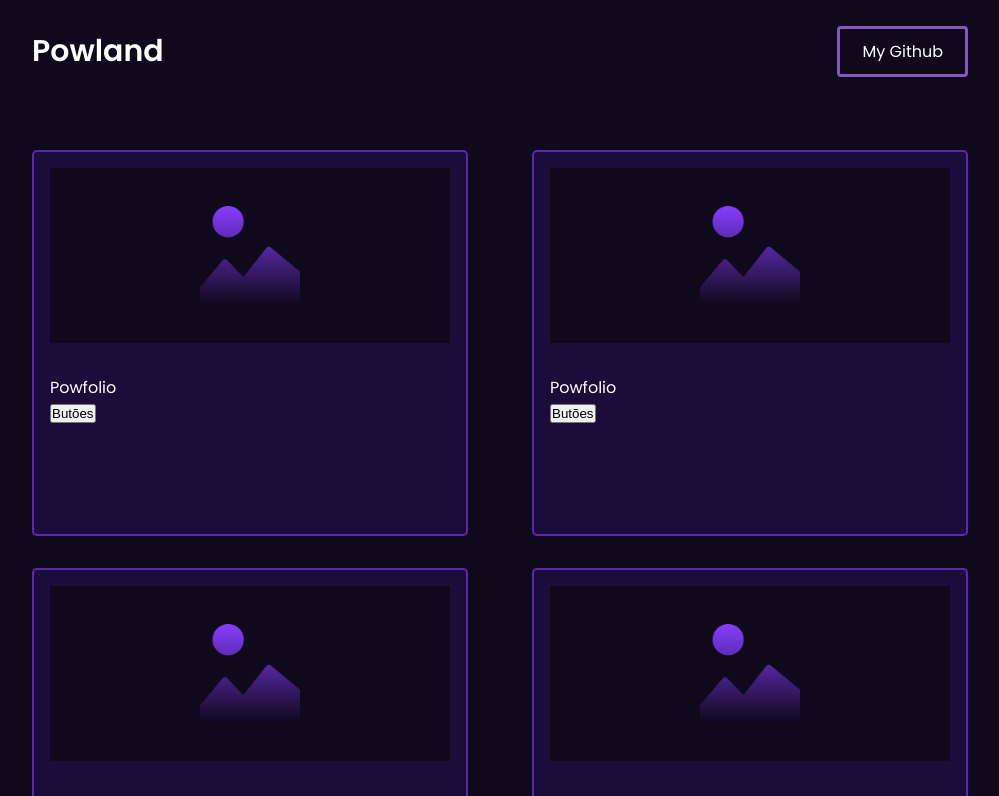
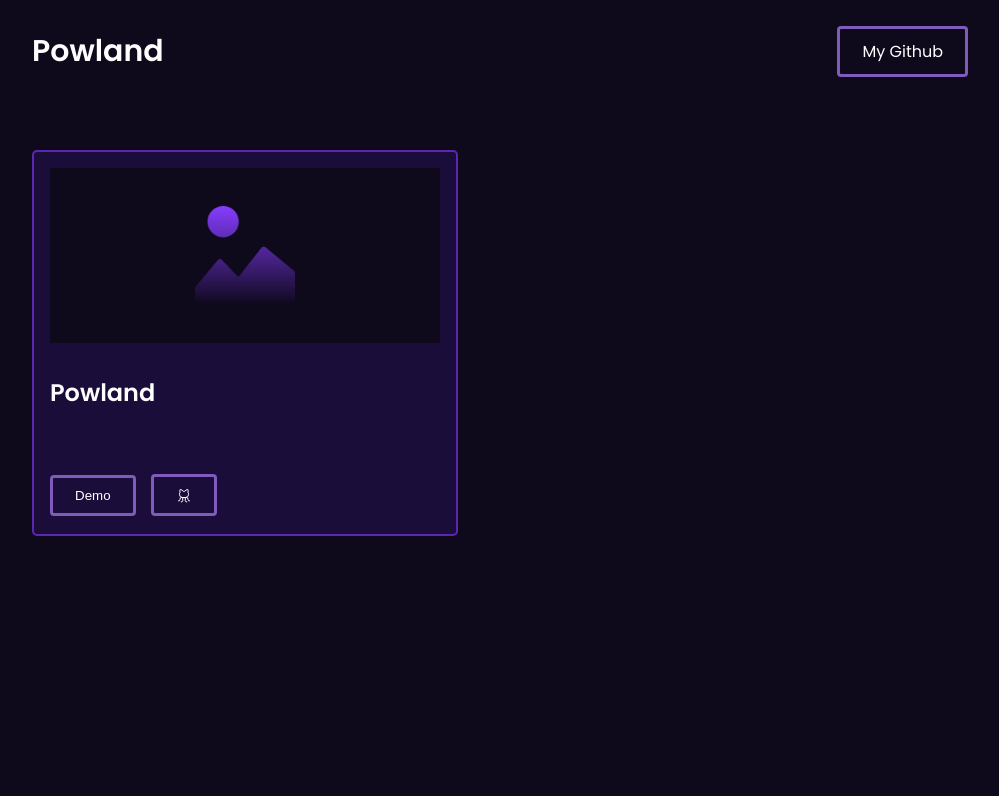
Before and after one commit to LipeMachado/powland, a React (Vite) app: page / in a window 1280 px wide. Shown: the top 796 px of the page, without its empty margins (140-1139 px from the left). Built offline with nearby package versions, Linux system fonts and the light colour scheme.

Commit message:
Add Cards

```diff
--- a/src/Components/CardProjects/index.tsx
+++ b/src/Components/CardProjects/index.tsx
@@ -1,7 +1,12 @@
 import {
     CardBoxDiv,
-    CardBoxImageDiv
+    CardBoxImageDiv,
+    CardBoxTitle,
+    CardBoxButtonDiv,
+    CardBoxButtonDemo,
+    CardBoxButtonGitHub
 } from './style'
+import { GithubLogo } from 'phosphor-react'
 
 interface CardProjectsProps {
     Title: string
@@ -15,12 +20,13 @@ export function CardProjects({ Title, Image }: CardProjectsProps) {
                 <CardBoxImageDiv>
                     <img src={Image} alt="" />
                 </CardBoxImageDiv>
-                <div>
-                    {Title}
-                </div>
-                <div>
-                    <button>Butões</button>
-                </div>
+                <CardBoxTitle>
+                    <h2>{Title}</h2>
+                </CardBoxTitle>
+                <CardBoxButtonDiv>
+                    <CardBoxButtonDemo>Demo</CardBoxButtonDemo>
+                    <CardBoxButtonGitHub><GithubLogo size={16} /></CardBoxButtonGitHub>
+                </CardBoxButtonDiv>
             </CardBoxDiv>
         </>
     );
--- a/src/Components/CardProjects/style.tsx
+++ b/src/Components/CardProjects/style.tsx
@@ -1,7 +1,7 @@
 import styled from "styled-components";
 
 export const CardBoxDiv = styled.div`
-    width: 400px;
+    width: 390px;
     height: 350px;
     background-color: var(--blue-card);
     padding: 1rem 1rem;
@@ -24,3 +24,53 @@ export const CardBoxImageDiv = styled.div`
         height: 100px;
     }
 `;
+
+export const CardBoxTitle = styled.div`
+    margin-bottom: 4rem;
+`;
+
+export const CardBoxButtonDiv = styled.div`
+    display: flex;
+    align-items: center;
+`;
+
+export const CardBoxButtonDemo = styled.button`
+    border-radius: 4px;
+    padding: 10px 22px;
+    outline: none;
+    color: var(--white-font);
+    background-color: transparent;
+    border: 3px solid var(--purple-dark);
+    cursor: pointer;
+    transition: all 0.3s ease-in-out;
+    text-decoration: none;
+    display: flex;
+    align-items: center;
+    margin-right: 15px;
+
+    &:hover {
+        transition: all 0.3s ease-in-out;
+        background-color: var(--green);
+        color: var(--black);
+    }
+`;
+
+export const CardBoxButtonGitHub = styled.button`
+    border-radius: 4px;
+    padding: 10px 22px;
+    outline: none;
+    background-color: transparent;
+    color: var(--white-font);
+    border: 3px solid var(--purple-dark);
+    cursor: pointer;
+    transition: all 0.3s ease-in-out;
+    text-decoration: none;
+    display: flex;
+    align-items: center;
+
+    &:hover {
+        transition: all 0.3s ease-in-out;
+        background-color: var(--green);
+        color: var(--black);
+    }
+`;
--- a/src/Sections/Main/index.tsx
+++ b/src/Sections/Main/index.tsx
@@ -11,10 +11,7 @@ export function Main() {
         <>
             <MainContainer>
                 <MainBox>
-                    <CardProjects Title="Powfolio" Image={DefaultImage} />
-                    <CardProjects Title="Powfolio" Image={DefaultImage} />
-                    <CardProjects Title="Powfolio" Image={DefaultImage} />
-                    <CardProjects Title="Powfolio" Image={DefaultImage} />
+                    <CardProjects Title="Powland" Image={DefaultImage} />
                 </MainBox>
             </MainContainer>
         </>
--- a/src/Sections/NavBar/style.tsx
+++ b/src/Sections/NavBar/style.tsx
@@ -54,7 +54,7 @@ export const NavBtnLink = styled.div`
 
     &:hover {
         transition: all 0.3s ease-in-out;
-        background: var(--purple-dark);
+        background: var(--green);
         color: var(--black);
     }
 `;
--- a/src/styleGlobal.tsx
+++ b/src/styleGlobal.tsx
@@ -12,6 +12,8 @@ export const GlobalStyle = createGlobalStyle`
         --purple-dark: #7f5bbc;
         --purple-border: #5c26b4;
         --white-font: #fefefe;
+        --gray-font: #AEAEAE;
+        --green: #04D361;
     }
 
     * {
```
